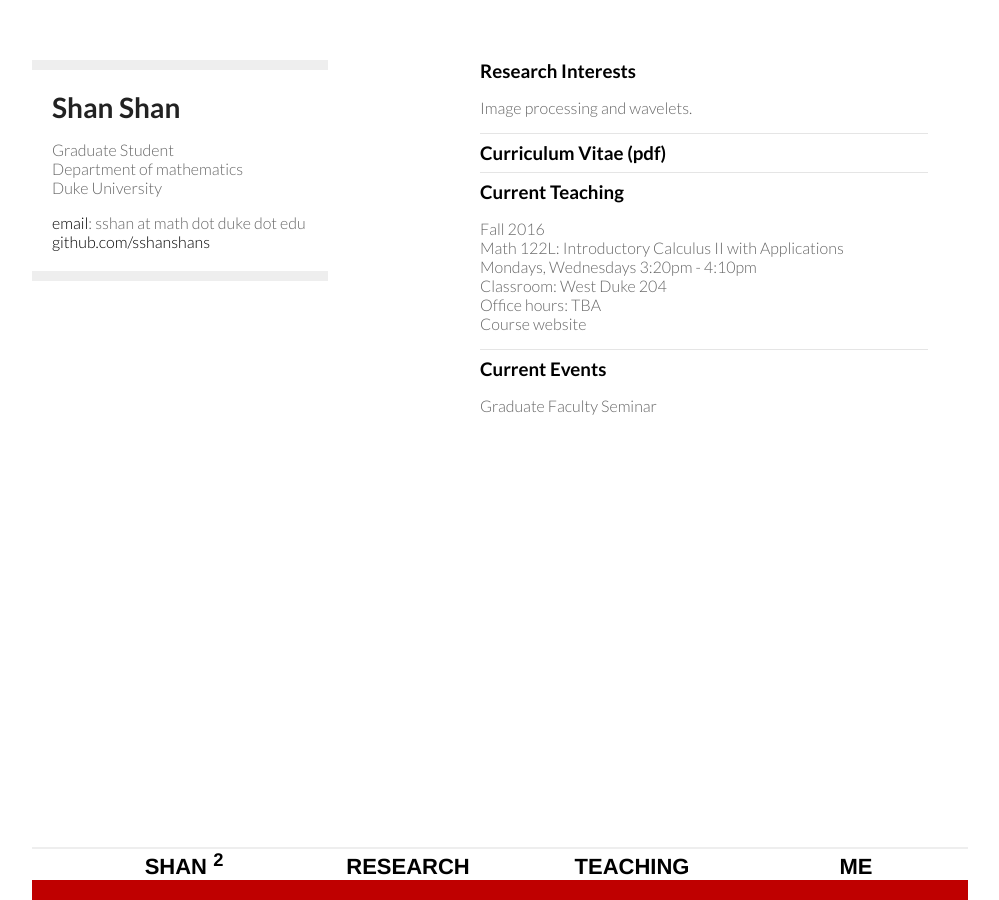
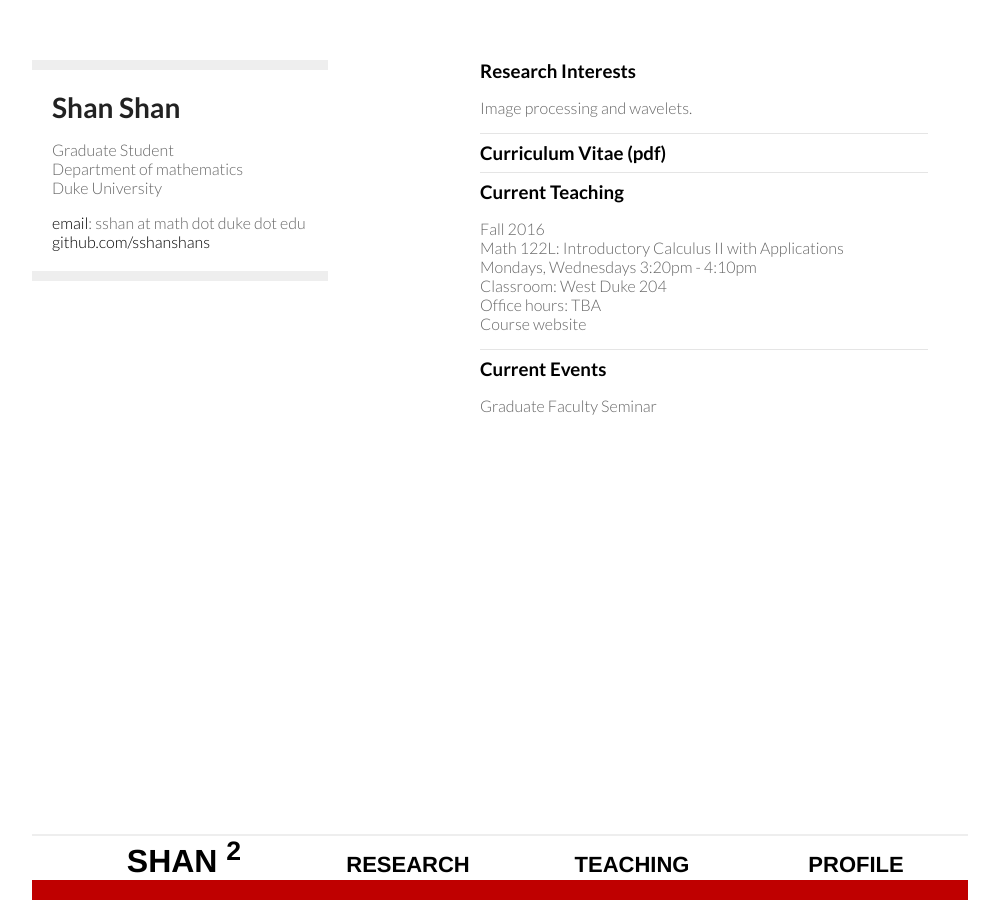
Before and after one commit to sshanshans/sshanshans.github.io, a Jekyll site: the page built from index.md, in a window 1280 px wide. Shown: the whole page, without its empty margins (160-1159 px from the left). Built offline with Jekyll 4.4.1, drawn with Linux system fonts in a browser that asks for light colours.

Commit message:
Update default.html

```diff
--- a/_layouts/default.html
+++ b/_layouts/default.html
@@ -12,10 +12,10 @@
     <div class="wrapper">
       <nav>
       	<ul>
-      		    		<li><a href="/">SHAN <sup>2</sup></a></li>
+      		    		<li><a href="/"> <font size="6">SHAN <sup>2</sup> </font> </a></li>
 	        		<li><a href="{{ BASE_PATH }}/research/research.html">RESEARCH</a></li>
 		        	<li><a href="{{ BASE_PATH }}/teaching/teaching.html">TEACHING</a></li>
-	        		<li><a href="{{ BASE_PATH }}/AboutMe/aboutme.html">ME</a></li>
+	        		<li><a href="{{ BASE_PATH }}/AboutMe/aboutme.html">PROFILE</a></li>
 	    		        </ul>
       </nav>
 
```
